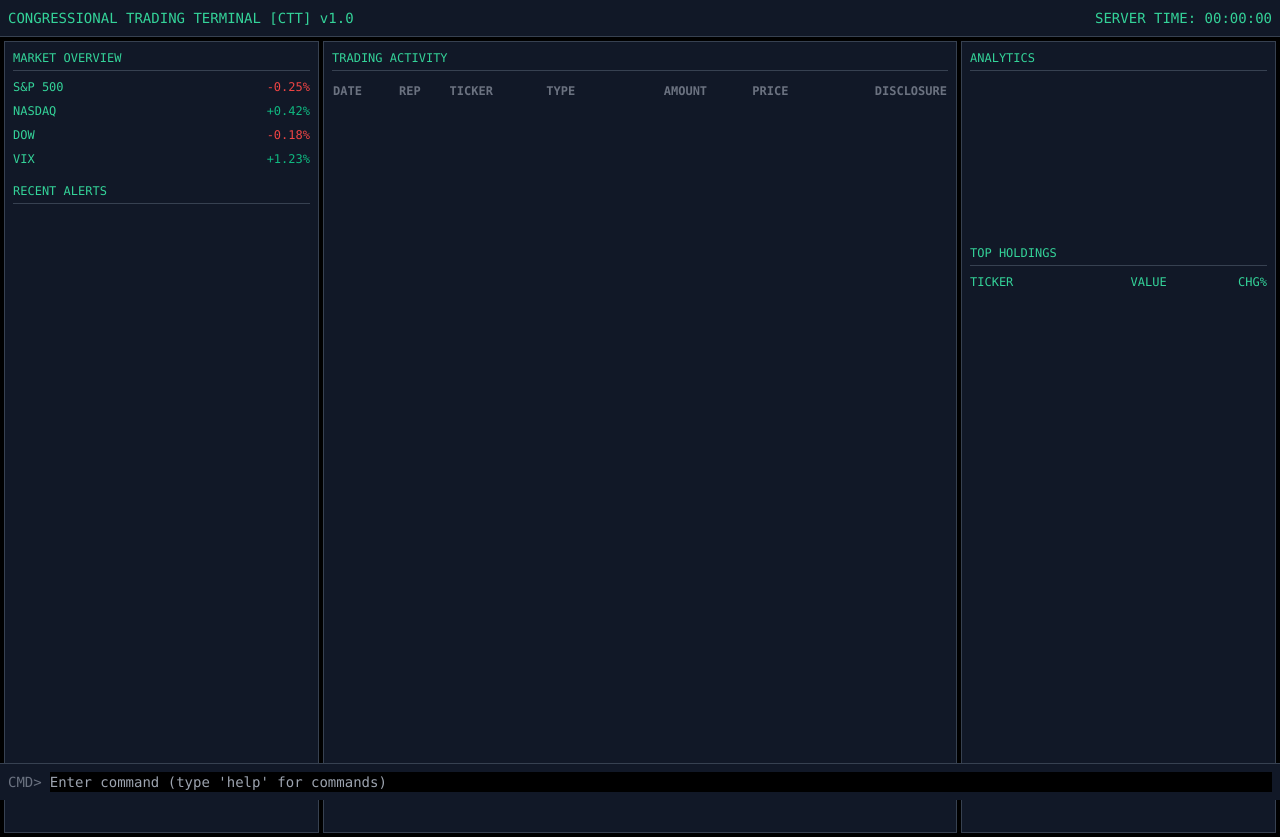
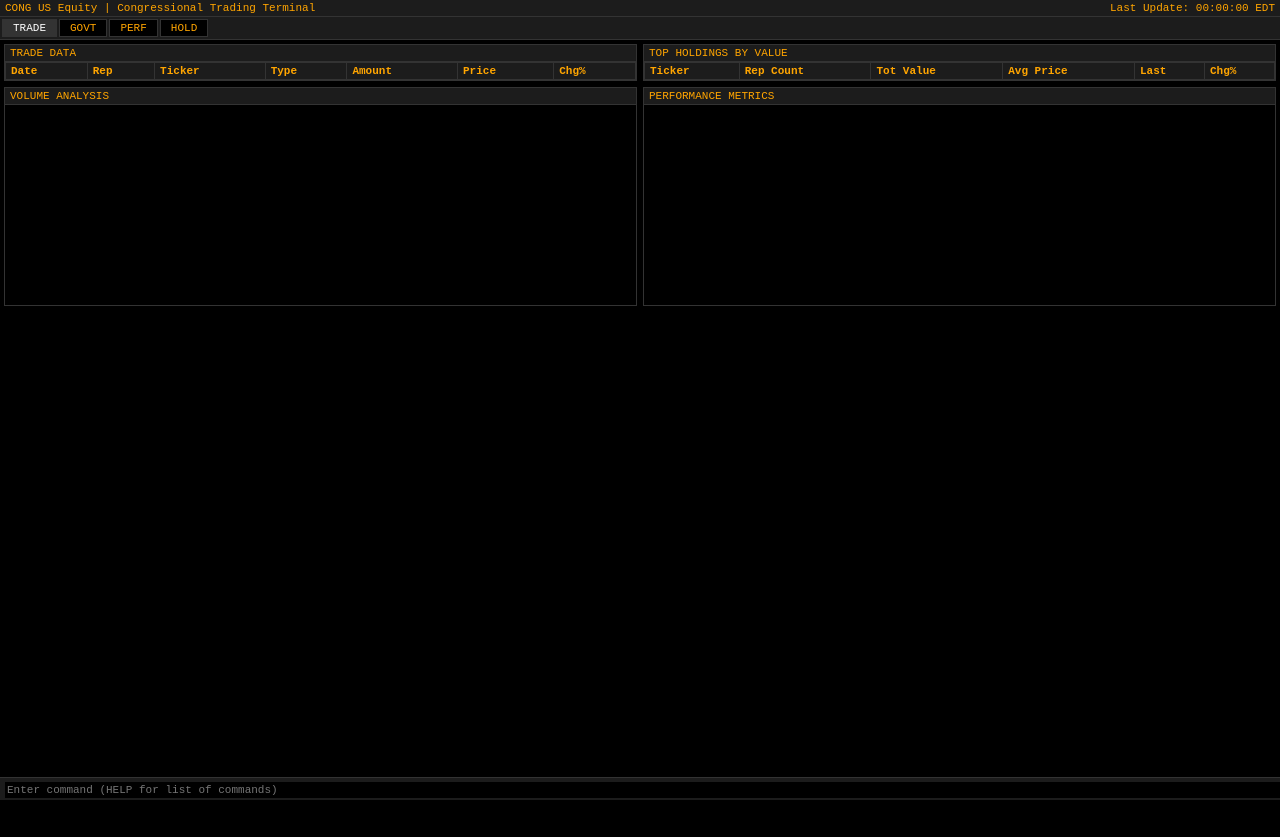
Before and after one commit to sovagpt/sova, a plain HTML site: page index.html in a window 1280 px wide. After the commit the page ends 800 px from the top, so only its background shows below. Drawn offline with nearby package versions, Linux system fonts and the light colour scheme; a script that the page names is missing.

Commit message:
Update index.html

```diff
--- a/index.html
+++ b/index.html
@@ -3,94 +3,211 @@
 <head>
     <meta charset="UTF-8">
     <meta name="viewport" content="width=device-width, initial-scale=1.0">
-    <title>Congressional Trading Terminal</title>
-    <link href="https://cdnjs.cloudflare.com/ajax/libs/tailwindcss/2.2.19/tailwind.min.css" rel="stylesheet">
+    <title>CONG US Equity</title>
     <script src="https://cdnjs.cloudflare.com/ajax/libs/Chart.js/3.7.0/chart.min.js"></script>
-    <link rel="stylesheet" href="styles.css">
+    <style>
+        body {
+            background-color: #000;
+            font-family: 'Courier New', Courier, monospace;
+            color: #FFA500;
+            margin: 0;
+            padding: 0;
+            overflow: hidden;
+        }
+
+        .terminal-header {
+            background-color: #1C1C1C;
+            border-bottom: 1px solid #333;
+            padding: 2px 5px;
+            font-size: 11px;
+            display: flex;
+            justify-content: space-between;
+        }
+
+        .panel {
+            background-color: #000;
+            border: 1px solid #333;
+            margin: 2px;
+        }
+
+        .panel-header {
+            background-color: #1C1C1C;
+            padding: 2px 5px;
+            font-size: 11px;
+            border-bottom: 1px solid #333;
+        }
+
+        .data-table {
+            width: 100%;
+            border-collapse: collapse;
+            font-size: 11px;
+        }
+
+        .data-table th {
+            background-color: #1C1C1C;
+            color: #FFA500;
+            text-align: left;
+            padding: 2px 5px;
+            border: 1px solid #333;
+        }
+
+        .data-table td {
+            padding: 1px 5px;
+            border: 1px solid #222;
+        }
+
+        .positive {
+            color: #00FF00;
+        }
+
+        .negative {
+            color: #FF0000;
+        }
+
+        .command-line {
+            background-color: #1C1C1C;
+            border-top: 1px solid #333;
+            padding: 2px 5px;
+            position: fixed;
+            bottom: 0;
+            width: 100%;
+        }
+
+        .command-input {
+            background-color: #000;
+            color: #FFA500;
+            border: none;
+            width: 100%;
+            padding: 2px;
+            font-family: 'Courier New', Courier, monospace;
+            font-size: 11px;
+        }
+
+        .tab-bar {
+            background-color: #1C1C1C;
+            border-bottom: 1px solid #333;
+            display: flex;
+            padding: 2px;
+        }
+
+        .tab {
+            padding: 2px 10px;
+            margin-right: 2px;
+            background-color: #000;
+            border: 1px solid #333;
+            font-size: 11px;
+            cursor: pointer;
+        }
+
+        .tab.active {
+            background-color: #333;
+            color: #FFF;
+        }
+
+        ::-webkit-scrollbar {
+            width: 8px;
+            height: 8px;
+            background-color: #000;
+        }
+
+        ::-webkit-scrollbar-thumb {
+            background-color: #333;
+        }
+
+        .volume-bars {
+            display: flex;
+            align-items: flex-end;
+            height: 100px;
+            margin-top: 10px;
+        }
+
+        .bar {
+            width: 20px;
+            margin-right: 2px;
+            background-color: #FFA500;
+        }
+    </style>
 </head>
-<body class="bg-black text-green-400 font-mono">
-    <!-- Header Bar -->
-    <div class="bg-gray-900 border-b border-gray-700 p-2">
-        <div class="flex justify-between items-center">
-            <div class="text-sm">CONGRESSIONAL TRADING TERMINAL [CTT] v1.0</div>
-            <div class="text-sm">SERVER TIME: <span id="server-time">00:00:00</span></div>
+<body>
+    <!-- Terminal Header -->
+    <div class="terminal-header">
+        <div>CONG US Equity | Congressional Trading Terminal</div>
+        <div>Last Update: <span id="current-time">00:00:00</span> EDT</div>
+    </div>
+
+    <!-- Tab Bar -->
+    <div class="tab-bar">
+        <div class="tab active">TRADE</div>
+        <div class="tab">GOVT</div>
+        <div class="tab">PERF</div>
+        <div class="tab">HOLD</div>
+    </div>
+
+    <!-- Main Content Grid -->
+    <div style="display: grid; grid-template-columns: 1fr 1fr; gap: 2px; padding: 2px;">
+        <!-- Left Panel - Trade Data -->
+        <div class="panel">
+            <div class="panel-header">TRADE DATA <LAST 30 TRADES></div>
+            <table class="data-table">
+                <thead>
+                    <tr>
+                        <th>Date</th>
+                        <th>Rep</th>
+                        <th>Ticker</th>
+                        <th>Type</th>
+                        <th>Amount</th>
+                        <th>Price</th>
+                        <th>Chg%</th>
+                    </tr>
+                </thead>
+                <tbody id="trade-data">
+                    <!-- Populated by JavaScript -->
+                </tbody>
+            </table>
+        </div>
+
+        <!-- Right Panel - Holdings -->
+        <div class="panel">
+            <div class="panel-header">TOP HOLDINGS BY VALUE</div>
+            <table class="data-table">
+                <thead>
+                    <tr>
+                        <th>Ticker</th>
+                        <th>Rep Count</th>
+                        <th>Tot Value</th>
+                        <th>Avg Price</th>
+                        <th>Last</th>
+                        <th>Chg%</th>
+                    </tr>
+                </thead>
+                <tbody id="holdings-data">
+                    <!-- Populated by JavaScript -->
+                </tbody>
+            </table>
+        </div>
+
+        <!-- Bottom Left Panel - Volume Analysis -->
+        <div class="panel">
+            <div class="panel-header">VOLUME ANALYSIS</div>
+            <div id="volume-chart" style="height: 200px;">
+                <!-- Chart inserted by JavaScript -->
+            </div>
+        </div>
+
+        <!-- Bottom Right Panel - Performance Metrics -->
+        <div class="panel">
+            <div class="panel-header">PERFORMANCE METRICS</div>
+            <table class="data-table">
+                <tbody id="performance-metrics">
+                    <!-- Populated by JavaScript -->
+                </tbody>
+            </table>
         </div>
     </div>
 
-    <!-- Main Grid Layout -->
-    <div class="grid grid-cols-12 gap-1 p-1 h-screen">
-        <!-- Left Column - Market Overview -->
-        <div class="col-span-3 bg-gray-900 p-2 border border-gray-700">
-            <div class="text-xs border-b border-gray-700 pb-1 mb-2">MARKET OVERVIEW</div>
-            <div class="grid grid-cols-2 gap-2 text-xs">
-                <div>S&P 500</div>
-                <div class="text-right text-red-500">-0.25%</div>
-                <div>NASDAQ</div>
-                <div class="text-right text-green-500">+0.42%</div>
-                <div>DOW</div>
-                <div class="text-right text-red-500">-0.18%</div>
-                <div>VIX</div>
-                <div class="text-right text-green-500">+1.23%</div>
-            </div>
-
-            <!-- Recent Alerts -->
-            <div class="mt-4">
-                <div class="text-xs border-b border-gray-700 pb-1 mb-2">RECENT ALERTS</div>
-                <div class="text-xs space-y-2" id="alerts">
-                    <!-- Alerts will be inserted here -->
-                </div>
-            </div>
-        </div>
-
-        <!-- Center Column - Trading Activity -->
-        <div class="col-span-6 bg-gray-900 p-2 border border-gray-700">
-            <div class="text-xs border-b border-gray-700 pb-1 mb-2">TRADING ACTIVITY</div>
-            <div class="overflow-x-auto">
-                <table class="w-full text-xs">
-                    <thead>
-                        <tr class="text-gray-500">
-                            <th class="text-left py-1">DATE</th>
-                            <th class="text-left">REP</th>
-                            <th class="text-left">TICKER</th>
-                            <th class="text-left">TYPE</th>
-                            <th class="text-right">AMOUNT</th>
-                            <th class="text-right">PRICE</th>
-                            <th class="text-right">DISCLOSURE</th>
-                        </tr>
-                    </thead>
-                    <tbody id="trades-body">
-                        <!-- Trades will be inserted here -->
-                    </tbody>
-                </table>
-            </div>
-        </div>
-
-        <!-- Right Column - Analytics -->
-        <div class="col-span-3 bg-gray-900 p-2 border border-gray-700">
-            <div class="text-xs border-b border-gray-700 pb-1 mb-2">ANALYTICS</div>
-            <canvas id="performance-chart" height="150"></canvas>
-
-            <!-- Top Holdings -->
-            <div class="mt-4">
-                <div class="text-xs border-b border-gray-700 pb-1 mb-2">TOP HOLDINGS</div>
-                <div class="grid grid-cols-3 gap-1 text-xs">
-                    <div>TICKER</div>
-                    <div class="text-right">VALUE</div>
-                    <div class="text-right">CHG%</div>
-                </div>
-                <div id="holdings" class="mt-1">
-                    <!-- Holdings will be inserted here -->
-                </div>
-            </div>
-        </div>
-    </div>
-
-    <!-- Command Bar -->
-    <div class="fixed bottom-0 left-0 right-0 bg-gray-900 border-t border-gray-700 p-2">
-        <div class="flex items-center">
-            <span class="text-gray-500 text-sm mr-2">CMD></span>
-            <input type="text" class="bg-black text-green-400 outline-none text-sm flex-grow" id="command-input" placeholder="Enter command (type 'help' for commands)">
-        </div>
+    <!-- Command Line -->
+    <div class="command-line">
+        <input type="text" class="command-input" placeholder="Enter command (HELP for list of commands)" id="cmd-input">
     </div>
 
     <script src="app.js"></script>
```
